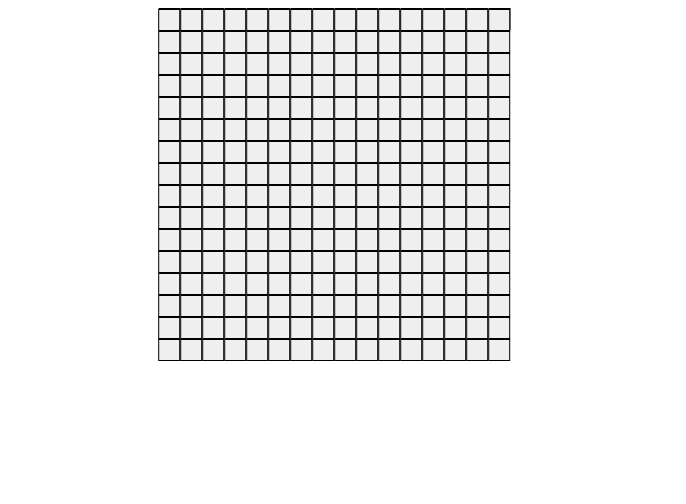
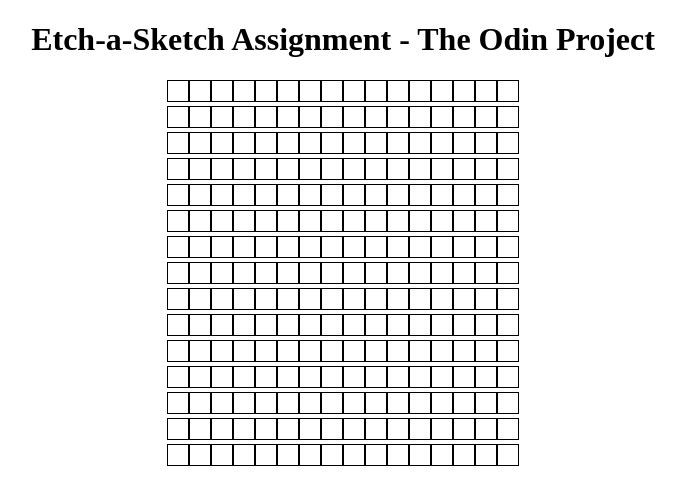
Before and after one commit to gluisa/etch-a-sketch, a plain HTML site: page index.html in a window 1280 px wide. Shown: the whole page, without its empty margins (297-983 px from the left). Drawn offline with Linux system fonts and the light colour scheme.

Commit message:
prototype

```diff
--- a/index.html
+++ b/index.html
@@ -9,10 +9,8 @@
 </head>
 
 <body>
-  <div class="redcontainer">
-    <div class="container"></div>
-  </div>
-
+  <h1>Etch-a-Sketch Assignment - The Odin Project</h1>
+  <div class="bigContainer"></div>
   <script src="script.js"></script>
 </body>
 
--- a/script.js
+++ b/script.js
@@ -1,21 +1,19 @@
-const container = document.querySelector(".container");
-const redcontainer = document.querySelector(".redcontainer");
+var n=16; //take grid column value as you want
 
-  function makeGrid() {
-    for (i = 0; i < 16; i++) {
-      const row = document.createElement("div");
-      row.className = "row";
-      container.appendChild(row);
-    //  row.textContent = i;
+const bigContainer = document.querySelector('.bigContainer')
 
-      for (j = 0; j < 16; j++) {
-        const col = document.createElement("div");
-        col.className = "col";
-        row.appendChild(col);
-      //  col.textContent = j;
-      }
+for(var i = 1; i < n; i++) {
+    bigContainer.innerHTML+='<div class="row">';
+
+    for(j = 0; j < n; j++) {
+        bigContainer.innerHTML+='<div class="smallBox">';
     }
-    redcontainer.appendChild(redcontainer);
-  }
+}
 
-  makeGrid();
+const smallBox = document.querySelector('.smallBox');
+
+bigContainer.addEventListener('mouseover', () => {
+    if (event.target.matches('.smallBox')) {
+        event.target.classList.add('permahover');
+    }
+});
--- a/style.css
+++ b/style.css
@@ -1,3 +1,23 @@
+.smallBox {
+  border: 1px solid black;
+  width: 20px;
+  height: 20px;
+  display: inline-block;
+}
+
+.permahover {
+  background: blue;
+}
+
+h1 {
+  text-align: center;
+}
+
+.bigContainer {
+  text-align: center;
+}
+
+/*
 html,
 body {
   height: 100%;
@@ -9,7 +29,7 @@
   grid-column-gap: 0px;
   grid-row-gap: 0px;
   grid-template-columns: repeat(3, auto);
-
+  background-color: red;
 }
 
 .container div {
@@ -21,12 +41,8 @@
   display: inline-block;
   float: left;
   position: relative;
-  /* Move the element to the right by 50% of the container's width */
   left: 70%;
-  /* Calculates 50% of the element's width, and moves it by that */
-  /* amount across the X-axis to the left */
   transform: translateX(-70%);
+}
 
-
-
-}
+*/
```
